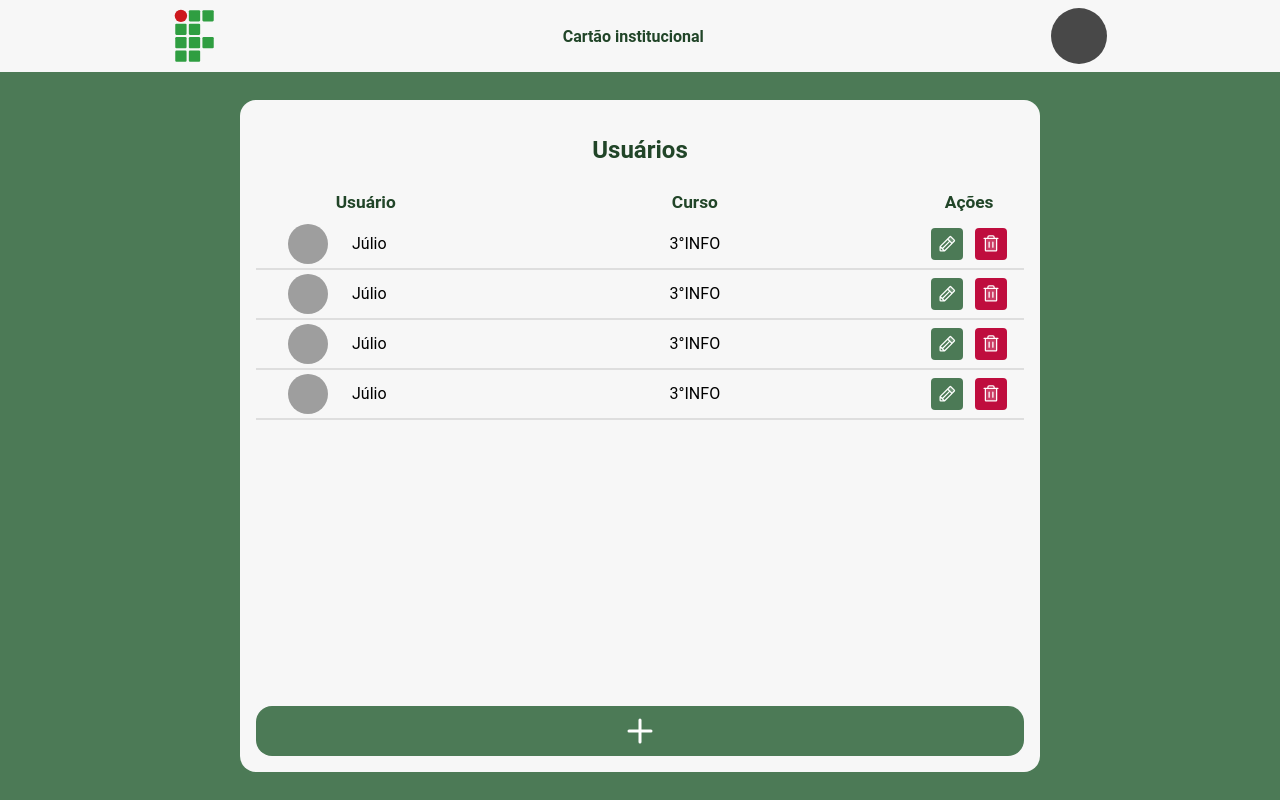
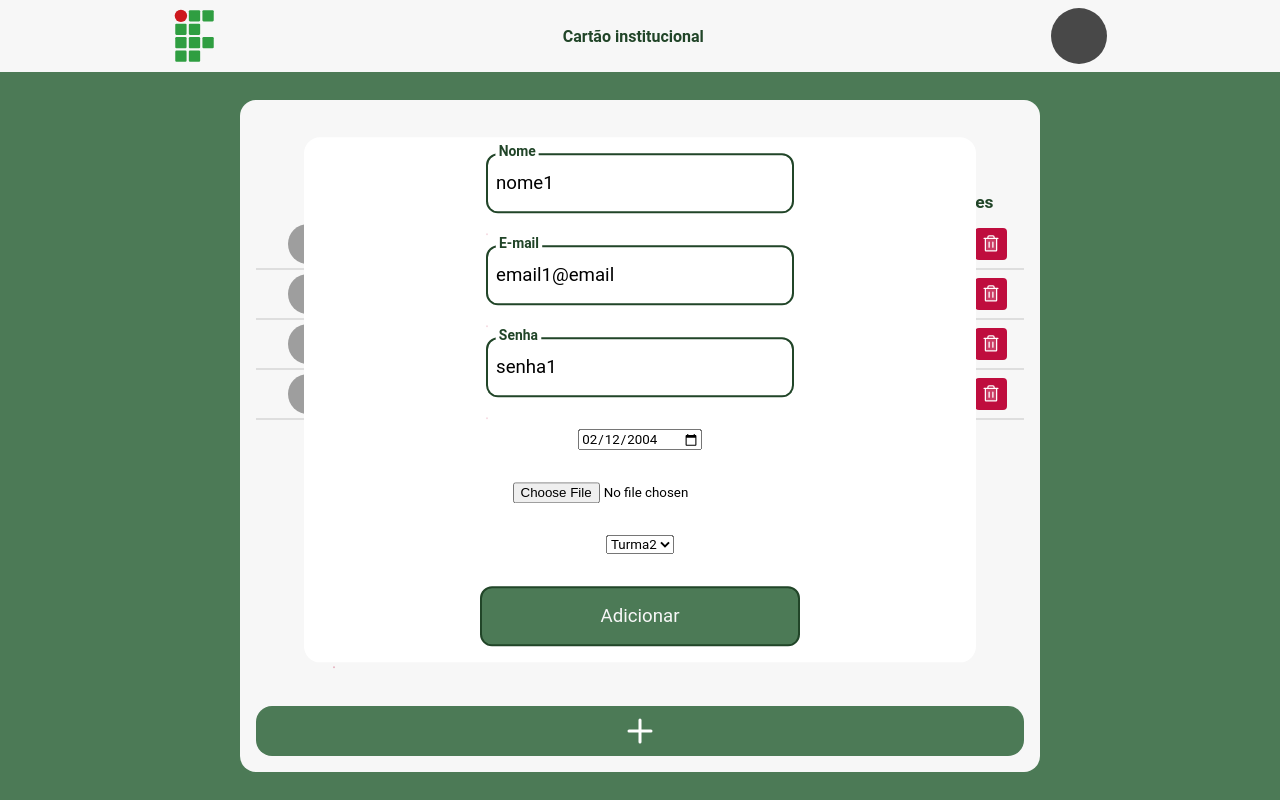
Before and after one commit to julivicv/cartao-institucional, a React (Vite) app: page /users in a window 1280 px wide. Both pictures are taken after a click on the button 947 px from the left and 243 px from the top of the page. Built offline with nearby package versions, Linux system fonts and the light colour scheme; grey boxes are pictures that could not be loaded.

Commit message:
Almost done :)

```diff
--- a/src/components/UserRow.tsx
+++ b/src/components/UserRow.tsx
@@ -4,9 +4,10 @@ export interface props {
     id: string;
     name: string;
     img: string;
-    group: string
+    group: string;
+    edit: any;
 }
-export default function UserRow ({id, name, img, group}:props) {
+export default function UserRow ({id, name, img, group, edit}:props) {
     return (
         <div className={"user-row"}>
             <div className={"user-main-content"}>
@@ -17,7 +18,8 @@ export default function UserRow ({id, name, img, group}:props) {
                 {group}
             </div>
             <div className={"user-actions"}>
-                <button className={"user-edit"}>
+                <button className={"user-edit"}
+                onClick={edit}>
                     <Pencil weight={"duotone"} color={"#fff"} size={20} />
                 </button>
                 <button className={"user-delete"}>
--- a/src/pages/UserList.tsx
+++ b/src/pages/UserList.tsx
@@ -2,12 +2,13 @@ import "../styles/UserList.css"
 import "../styles/UserForm.css"
 import IFLogo from "/IFLogo.svg";
 import aaa from "../assets/aaa.jpg"
-import {useState} from "react";
+import { useState } from "react";
 import UserRow from "../components/UserRow";
-import {Plus} from "@phosphor-icons/react";
+import { Plus } from "@phosphor-icons/react";
 import * as Yup from "yup";
-import {useForm} from "react-hook-form";
-import {yupResolver} from "@hookform/resolvers/yup";
+import axios from "axios";
+import { useForm } from "react-hook-form";
+import { yupResolver } from "@hookform/resolvers/yup";
 
 type Values = {
   courses: Array<{ course: string, id: string }>;
@@ -23,14 +24,18 @@ type FormValues = {
   courses: Array<{ course: string, id: string }>;
 }
 
+type RowFunction = {
+  id: string;
+}
+
 const userData = [
-    {id: "id", name: "Júlio", img: aaa, group: "3°INFO"},
-    {id: "id", name: "Júlio", img: aaa, group: "3°INFO"},
-    {id: "id", name: "Júlio", img: aaa, group: "3°INFO"},
-    {id: "id", name: "Júlio", img: aaa, group: "3°INFO"},
+  { id: "id", name: "Júlio", img: aaa, group: "3°INFO" },
+  { id: "id", name: "Júlio", img: aaa, group: "3°INFO" },
+  { id: "id", name: "Júlio", img: aaa, group: "3°INFO" },
+  { id: "id", name: "Júlio", img: aaa, group: "3°INFO" },
 ]
 
-export default function UserList ( { name, email, password, file, birthDate, course, courses }:FormValues ) {
+export default function UserList({ name, email, password, file, birthDate, course, courses }: FormValues) {
   const [dropdown, setDropdown] = useState(true)
   const [modal, setModal] = useState(false)
 
@@ -38,15 +43,10 @@ export default function UserList ( { name, email, password, file, birthDate, cou
     setModal(!modal)
   )
 
-    const allCourses = courses.map(({course}) => {
+  const allCourses = courses.map(({ course }) => {
     return course
   })
 
-    const courseOptions = courses.map(({course, id}, key) => (
-        <option value={id} key={key}>
-            {course}
-        </option>
-    ));
 
   const validationSchema = Yup.object().shape({
     name: Yup.string()
@@ -67,7 +67,7 @@ export default function UserList ( { name, email, password, file, birthDate, cou
     register,
     handleSubmit,
     reset,
-        formState: {errors}
+    formState: { errors }
   } = useForm<FormValues>({
     resolver: yupResolver(validationSchema)
   });
@@ -85,8 +85,8 @@ export default function UserList ( { name, email, password, file, birthDate, cou
     course: '',
   })
 
-    const handleInputChange = (event:any) => {
-        const {name, value} = event.target;
+  const handleInputChange = (event: any) => {
+    const { name, value } = event.target;
     setFormData((prevData) => ({
       ...prevData,
       [name]: value
@@ -94,10 +94,33 @@ export default function UserList ( { name, email, password, file, birthDate, cou
     console.log(formData)
   }
 
+  const courseOptions = courses.map(({ course, id }, key) => (
+    formData.course == id
+    ? (<option value={id} key={key} selected>
+      {course}
+    </option>)
+    : (<option value={id} key={key}>
+      {course}
+    </option>)
+  ));
+
+  async function editUser ({id}:RowFunction) {
+    //axios.post()
+    setFormData({
+      name: 'nome1',
+      email: 'email1@email',
+      password: 'senha1',
+      file: '',
+      birthDate: '2004-02-12',
+      course: 'T2',
+    })
+    setModal(!modal)
+  }
+
   return (
     <div className={"users-background"}>
       <header>
-                <img className={"header-logo"} src={IFLogo} alt=""/>
+        <img className={"header-logo"} src={IFLogo} alt="" />
         <a href="/Card">Cartão institucional</a>
         <div className={"dropdown-container"} onClick={() => setDropdown(!dropdown)}>
           <div className={dropdown ? "dropdown-content closed" : "dropdown-content open"}>
@@ -122,7 +145,7 @@ export default function UserList ( { name, email, password, file, birthDate, cou
             </div>
             <div className={"list"}>
               {userData.map((e) => (
-                            <UserRow {...e} />
+                <UserRow edit={editUser} {...e} />
               ))}
             </div>
           </div>
@@ -131,46 +154,52 @@ export default function UserList ( { name, email, password, file, birthDate, cou
           type={"button"}
           className={"add-user"}
           onClick={openModal}>
-                    <Plus weight={"bold"} size={32} className={"plus"}/>
+          <Plus weight={"bold"} size={32} className={"plus"} />
         </button>
       </div>
       <dialog open className={modal ? '' : 'hidden'}>
         <form onSubmit={handleSubmit(onSubmit)}>
-                    <label className={"name-label"}>
+          <label className={"name-label"}
+              onChange={handleInputChange}>
             <input type={"text"} className={`name ${!errors.name ? '' : 'name-invalid'}`}
               {...register("name")}
               name={'name'}
-                               onChange={handleInputChange}
+              value={formData.name}
             />
             <div className={"invalid-feedback"}>{errors.name?.message}</div>
             <span className={`name-placeholder  ${formData.name != "" ? 'filled' : ''}`}>Nome</span>
           </label>
-                    <label className={"mail-label"}>
+          <label className={"mail-label"}
+              onChange={handleInputChange}>
             <input type={"text"} className={`mail ${!errors.name ? '' : 'mail-invalid'}`}
               {...register("email")}
               name={'email'}
-                               onChange={handleInputChange}
+              value={formData.email}
             />
             <div className={"invalid-feedback"}>{errors.email?.message}</div>
             <span className={`mail-placeholder ${formData.email != "" ? 'filled' : ''}`}>E-mail</span>
           </label>
-                    <label className={"pass-label"}>
+          <label className={"pass-label"}
+              onChange={handleInputChange}>
             <input type={"text"} className={`pass ${!errors.name ? '' : 'mail-invalid'}`}
               {...register("password")}
               name={'password'}
-                               onChange={handleInputChange}
+              value={formData.password}
             />
             <div className={"invalid-feedback"}>{errors.password?.message}</div>
             <span className={`pass-placeholder  ${formData.password != "" ? 'filled' : ''}`}>Senha</span>
           </label>
+          <label
+              onChange={handleInputChange}>
             <input type="date"
               {...register("birthDate")}
               name={'birthDate'}
-                           onChange={handleInputChange}/>
+              value={formData.birthDate}/>
             <div className={"invalid-feedback"}>{errors.birthDate?.message}</div>
+          </label>
           <input type="file"
             name={"file"}
-                           onChange={handleInputChange}/>
+            onChange={handleInputChange} />
           <select {...register("course")}
             name="course"
             id="cursos"
```
Lines whose indentation alone changed are shown as unchanged.
